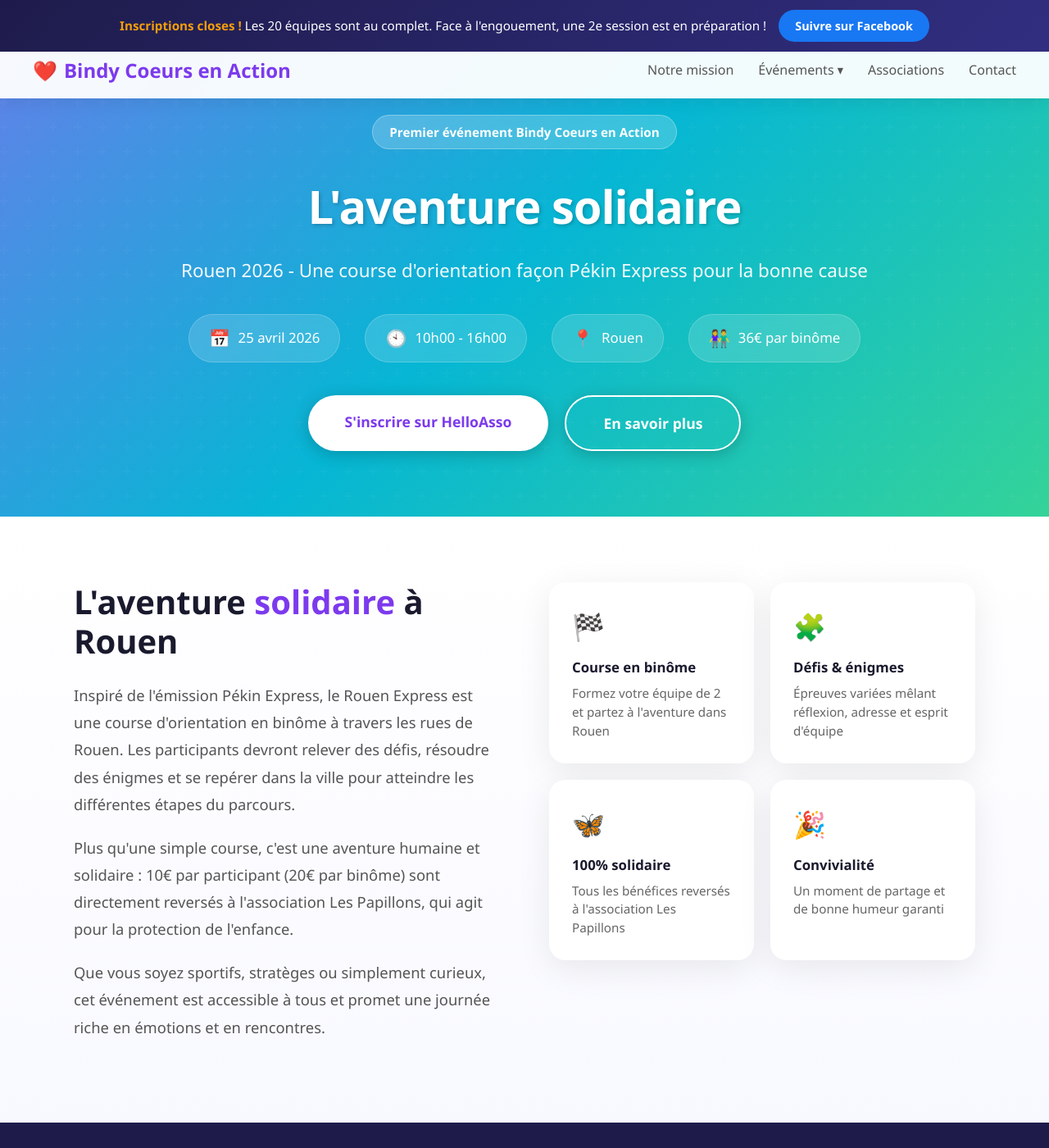
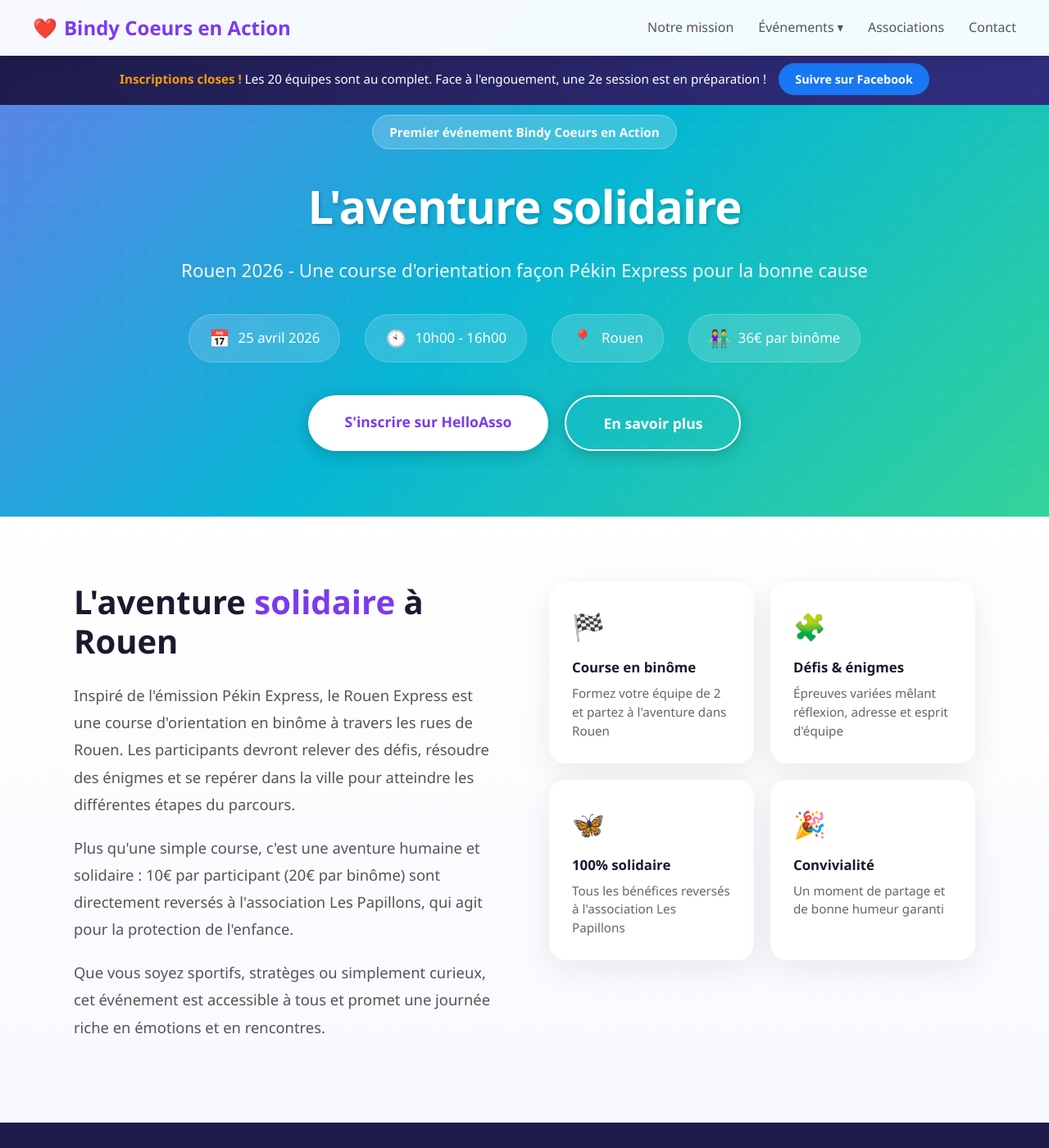
Before and after one commit to Lotto/bindycoeursenaction.fr, a Jekyll site: the page built from aventure-solidaire-rouen-2026.html, in a window 1280 px wide and 1400 px high. Shown: the whole window at 82% size. Built offline with Jekyll 4.4.1, drawn with Linux system fonts in a browser that asks for light colours.

Commit message:
Déplacement des bandeaux d'annonce sous le header du menu
- Bandeaux positionnés sous la navbar (top: 65px) au lieu d'au-dessus
- Z-index ajusté pour que la navbar reste au premier plan
- Responsive adapté pour mobile

Generated with [Claude Code](https://claude.ai/code)
via [Happy](https://happy.engineering)

Co-Authored-By: Claude <noreply@anthropic.com>
Co-Authored-By: Happy <yesreply@happy.engineering>

```diff
--- a/aventure-solidaire-rouen-2026.html
+++ b/aventure-solidaire-rouen-2026.html
@@ -41,14 +41,14 @@ permalink: /aventure-solidaire-rouen-2026
   /* Closed banner */
   .closed-banner {
     position: fixed;
-    top: 0;
+    top: 65px;
     left: 0;
     right: 0;
     background: linear-gradient(135deg, #1e1b4b 0%, #312e81 100%);
     color: white;
     text-align: center;
     padding: 12px 20px;
-    z-index: 1100;
+    z-index: 999;
     display: flex;
     align-items: center;
     justify-content: center;
@@ -87,6 +87,12 @@ permalink: /aventure-solidaire-rouen-2026
     box-shadow: 0 5px 15px rgba(24, 119, 242, 0.4);
   }
 
+  @media (max-width: 968px) {
+    .closed-banner {
+      top: 55px;
+    }
+  }
+
   @media (max-width: 600px) {
     .closed-banner {
       padding: 10px 15px;
@@ -99,16 +105,6 @@ permalink: /aventure-solidaire-rouen-2026
   }
 
   {% include navbar-styles.html %}
-
-  .navbar {
-    top: 52px;
-  }
-
-  @media (max-width: 600px) {
-    .navbar {
-      top: 80px;
-    }
-  }
 
   /* Event Hero */
   .event-hero {
@@ -668,6 +664,8 @@ permalink: /aventure-solidaire-rouen-2026
   }
 </style>
 
+{% include navbar.html %}
+
 <!-- Closed Banner -->
 <div class="closed-banner">
   <p>
@@ -678,8 +676,6 @@ permalink: /aventure-solidaire-rouen-2026
     Suivre sur Facebook
   </a>
 </div>
-
-{% include navbar.html %}
 
 <!-- Event Hero -->
 <section class="event-hero">
```
Also changed, not shown: index.html (+10 -8 lines).
